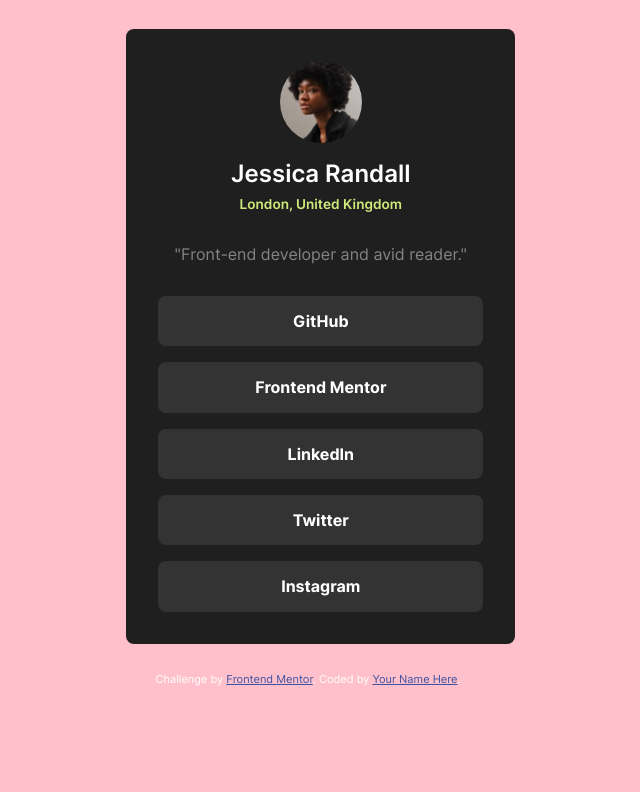
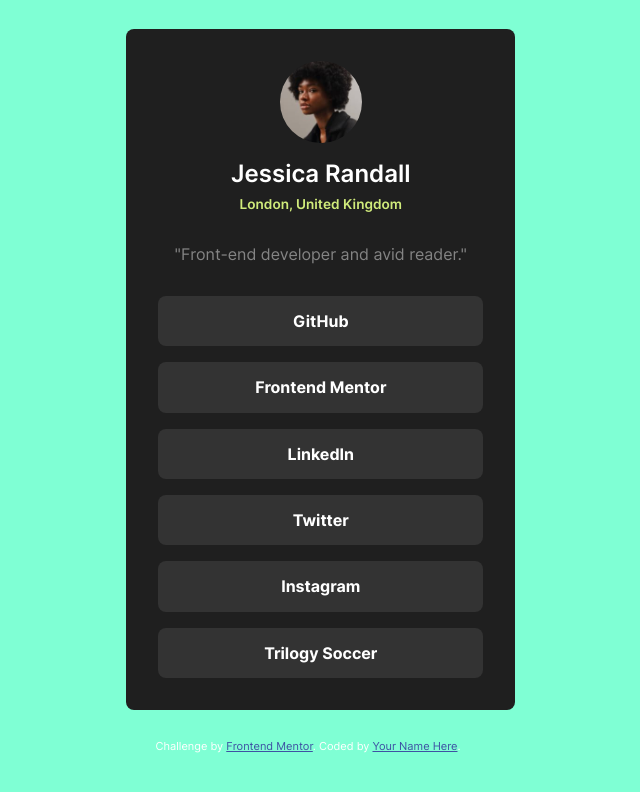
Before and after one commit to fperezfrancisco/social-links-profile, a plain HTML site: page index.html in a window 1280 px wide. Shown: the whole page, without its empty margins (332-972 px from the left). Drawn offline with Linux system fonts and the light colour scheme.

Commit message:
fixed bug for main

```diff
--- a/index.html
+++ b/index.html
@@ -61,6 +61,14 @@
           <li class="profileLi flex">
             <a href="" class="pageLink linkSocials" id="link5">Instagram</a>
           </li>
+          <li class="profileLi flex">
+            <a
+              href="wwww.trilogysoccer.com"
+              class="pageLink linkSocials"
+              id="link5"
+              >Trilogy Soccer</a
+            >
+          </li>
         </ul>
       </div>
     </main>
--- a/style.css
+++ b/style.css
@@ -33,6 +33,7 @@ body {
   height: 100%;
   background-color: var(--primary-bkgDark);
   background-color: pink;
+  background-color: aquamarine;
   color: var(--white-primary);
   font-family: "Inter-regular", cursive;
 }
```
Also changed, not shown: ._index.html.
